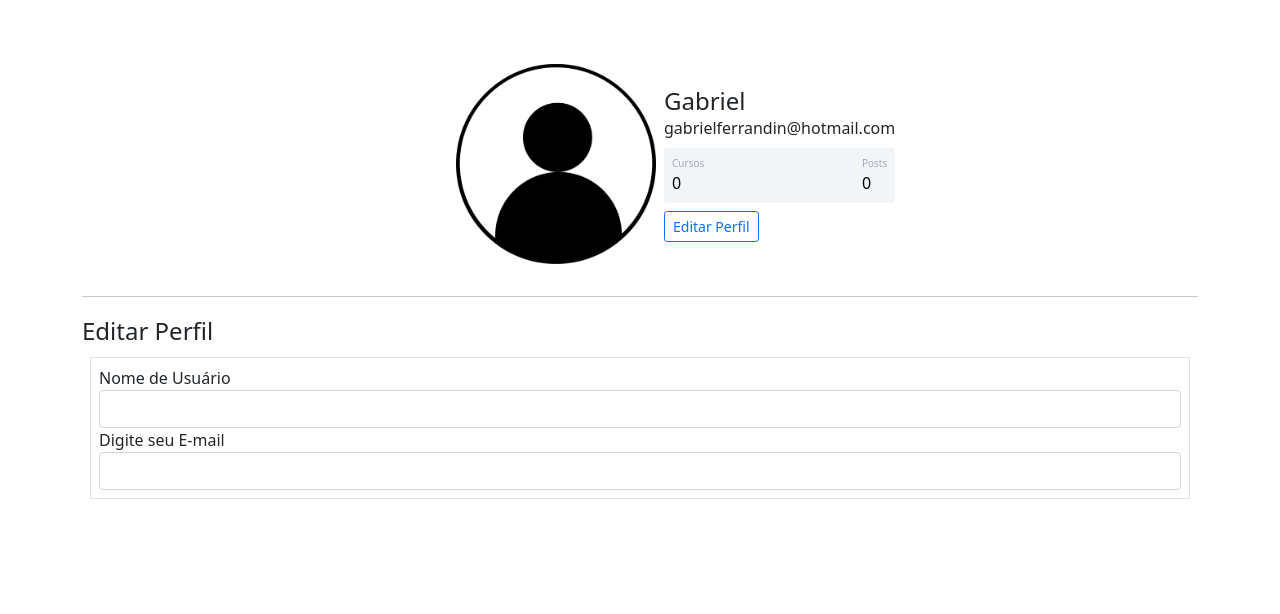
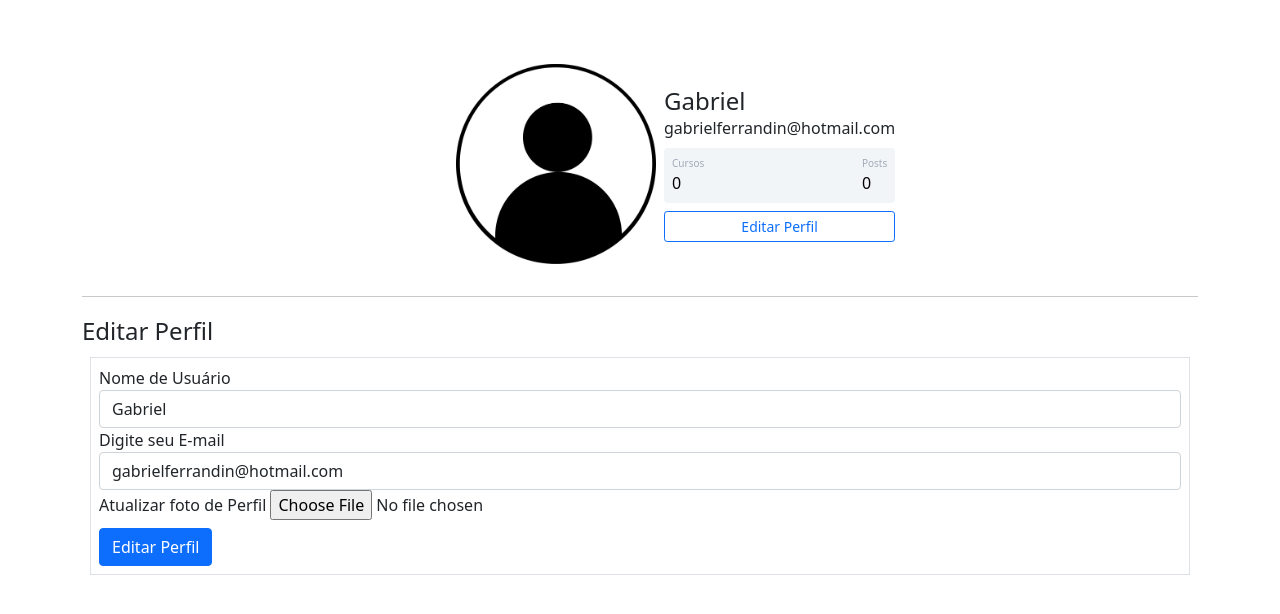
Before and after one commit to gabferr/SiteComunity, a Flask app: page /perfil/editar in a window 1280 px wide. Shown: the part 56-670 px from the top of the page. Run offline with Flask 2, Linux system fonts and the light colour scheme; a user stored in the database is signed in; some libraries are stand-ins or nearby versions.

Commit message:
editar perfil

```diff
--- a/comunidadeimpressionadora/forms.py
+++ b/comunidadeimpressionadora/forms.py
@@ -1,7 +1,9 @@
 from flask_wtf import FlaskForm
+from flask_wtf.file import FileField, FileAllowed
 from wtforms import StringField, PasswordField, SubmitField, BooleanField
 from wtforms.validators import DataRequired, Length, Email, EqualTo, ValidationError
 from comunidadeimpressionadora.model import Usuario
+from flask_login import current_user
 
 
 class FormCriarConta(FlaskForm):
@@ -27,4 +29,11 @@ class FormLogin(FlaskForm):
 class FomrEditarPerfil(FlaskForm):
     username = StringField(' Nome de Usuário', validators=[DataRequired()])
     email = StringField('Digite seu E-mail', validators=[DataRequired(), Email()])
+    foto_perfil = FileField('Atualizar foto de Perfil', validators=[FileAllowed(['jpg', 'png'])])
     botao_submit_editarperfil = SubmitField('Editar Perfil')
+
+    def validate_email(self, email):
+        if current_user.email != email.data:
+            usuario = Usuario.query.filter_by(email=email.data).first()
+            if usuario:
+                raise ValidationError("Já existe um usuário com esse e-mail!")
--- a/comunidadeimpressionadora/routes.py
+++ b/comunidadeimpressionadora/routes.py
@@ -73,9 +73,20 @@ def criar_post():
     return render_template('criar_post.html')
 
 
-@app.route('/perfil/editar')
+@app.route('/perfil/editar', methods=['GET', 'POST'])
 @login_required
 def editar_perfil():
     form = FomrEditarPerfil()
+    if form.validate_on_submit():
+        current_user.email = form.email.data
+        current_user.username = form.username.data
+        database.session.commit()
+        flash('Perfil atualizado com sucesso', 'alert-success')
+        return redirect(url_for('perfil'))
+
+    elif request.method == 'GET':
+        form.email.data = current_user.email
+        form.username.data = current_user.username
+
     foto_perfil = url_for('static', filename='fotos_perfil/{}'.format(current_user.foto_perfil))
     return render_template('editarperfil.html', foto_perfil=foto_perfil, form=form)
--- a/comunidadeimpressionadora/templates/editarperfil.html
+++ b/comunidadeimpressionadora/templates/editarperfil.html
@@ -7,7 +7,7 @@
     <div class="row">
         <div class="col">
             <legend>Editar Perfil</legend>
-            <form method="POST" action="" class="border m-2 p-2">
+            <form method="POST" action="" class="border m-2 p-2" enctype="multipart/form-data">
                 {{form.csrf_token}}
                 <fieldset>
                     <div class="form-group">
@@ -35,8 +35,19 @@
                             {{form.email (class='form-control')}}
                             {%endif%}
                         </div>
+                        <div class="form-group">
+                            {{ form.foto_perfil.label }}
+                            {{ form.foto_perfil (class= 'form-control-file') }}
+                            {% if form.foto_perfil.errors %}
+                                {% for erro in form.foto_perfil.errors %}
+                                   <span class="text-danger"> {{erro}} </span><br>
+                                {% endfor %}
+
+                            {% endif %}
+                        </div>
+                    </div>
                 </fieldset>
-
+                {{form.botao_submit_editarperfil (class='btn btn-primary mt-2')}}
             </form>
         </div>
     </div>
--- a/comunidadeimpressionadora/templates/perfil.html
+++ b/comunidadeimpressionadora/templates/perfil.html
@@ -4,14 +4,19 @@
 <div class="container mt-5 d-flex justify-content-center">
     <div class="card p-3">
         <div class="d-flex align-items-center">
-            <div class="image pe-2"> <img src="{{ foto_perfil }}" class="rounded" width="200"> </div>
+            <div class="image pe-2"><img src="{{ foto_perfil }}" class="rounded" width="200"></div>
             <div class="ml-3 w-100">
                 <h4 class="mb-0 mt-0">{{current_user.username}}</h4> <span>{{current_user.email}}</span>
                 <div class="p-2 mt-2 bg-primary d-flex justify-content-between rounded text-white stats">
-                    <div class="d-flex flex-column"> <span class="articles">Cursos</span> <span class="number1">0</span> </div>
-                    <div class="d-flex flex-column"> <span class="rating">Posts</span> <span class="number2">0</span> </div>
+                    <div class="d-flex flex-column"><span class="articles">Cursos</span> <span class="number1">0</span>
+                    </div>
+                    <div class="d-flex flex-column"><span class="rating">Posts</span> <span class="number2">0</span>
+                    </div>
                 </div>
-                <div class="button mt-2 d-flex flex-row align-items-center"> <a href="{{ url_for('editar_perfil') }}"> <button class="btn btn-sm btn-outline-primary w-100">Editar Perfil</button>  </a> </div>
+                <div class="button mt-2 d-flex flex-row align-items-center">
+                    <a class='w-100' href="{{ url_for('editar_perfil') }}">
+                        <button class="btn btn-sm btn-outline-primary w-100">Editar Perfil</button>
+                    </a></div>
             </div>
         </div>
     </div>
```
Also changed, not shown: comunidadeimpressionadora/comunidade.db.
